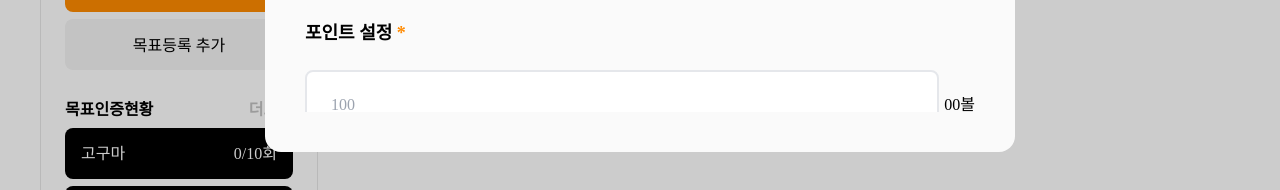
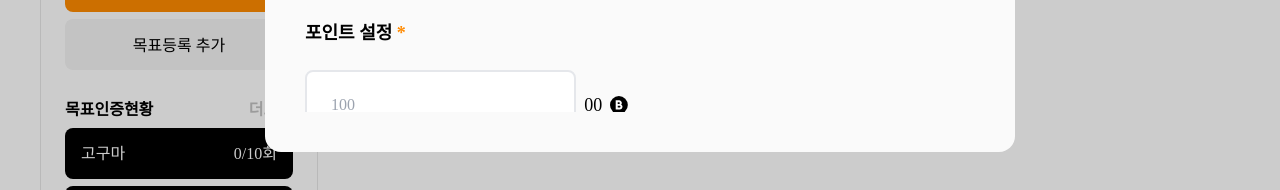
Before and after one commit to GoalKeeperV2-0/GoalKeeperV2-frontend, a React (Create React App) app: page / in a window 1280 px wide. Both pictures are taken after a click on the button "목표등록 추가". Shown: the part 608-798 px from the top of the page. Built offline with nearby package versions, Linux system fonts and the light colour scheme; no server answers; a web font is replaced by a local one.

Commit message:
design: 포인트 설정 단위 추가

```diff
--- a/src/app.features/OneTimeGoal/components/SetBallArea.tsx
+++ b/src/app.features/OneTimeGoal/components/SetBallArea.tsx
@@ -2,6 +2,7 @@ import Label from 'app.components/App.base/Input/Label';
 import TextInput from 'app.components/App.base/Input/TextInput';
 import React from 'react';
 import { ReactComponent as RedBallIcon } from 'app.modules/assets/icons/ball/redBall.svg';
+import { ReactComponent as BlackBallIcon } from 'app.modules/assets/icons/ball/blackBall.svg';
 
 interface Props {
 	value: string;
@@ -13,7 +14,7 @@ function SetBallArea({ value, valueHandler }: Props) {
 		<div className="space-y-[0.8rem]  w-full">
 			<div className="space-y-[2.4rem]">
 				<Label required htmlFor="point" content="포인트 설정" />
-				<div className="flex items-center space-x-2 whitespace-nowrap">
+				<div className="flex items-center w-[32.3rem] space-x-[0.8rem] whitespace-nowrap">
 					<TextInput
 						id="point"
 						name="point"
@@ -24,7 +25,8 @@ function SetBallArea({ value, valueHandler }: Props) {
 						focusColor="primaryOrange-200"
 						required
 					/>
-					<span>00볼</span>
+					<span className="text-body3-pc">00</span>
+					<BlackBallIcon className="w-[2.2rem] h-[2.2rem]" />
 				</div>
 			</div>
 			<div className="mt-[10.6rem] flex items-center text-buttonRed-200 text-[1.4rem] font-semibold">
```
Also changed, not shown: src/app.modules/assets/icons/ball/blackBall.svg (added).
